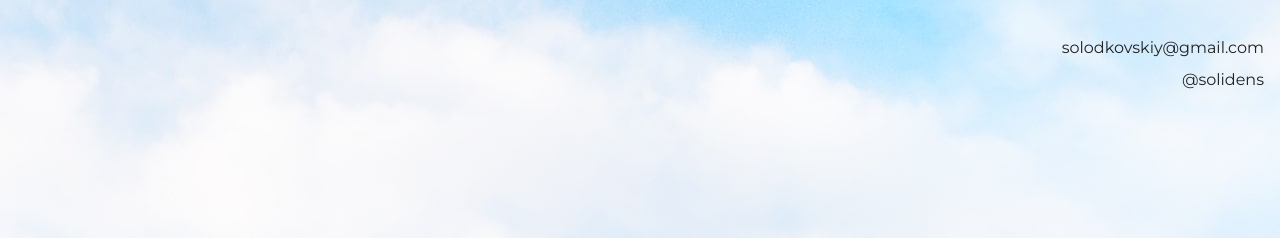
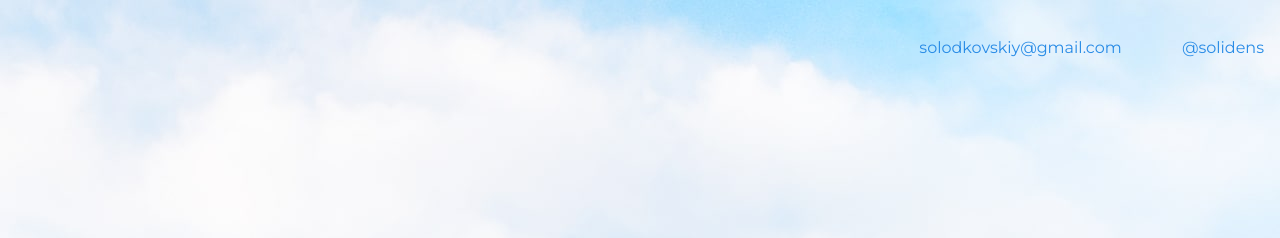
Before and after one commit to solidens/Portfolio-first-step-, a plain HTML site: page index.html in a window 1280 px wide. Shown: the top 238 px of the page. Drawn offline with nearby package versions, Linux system fonts and the light colour scheme.

Commit message:
add link

```diff
--- a/index.html
+++ b/index.html
@@ -13,8 +13,8 @@
 <body>
   <header class="page-header">
     <div class="container">
-      solodkovskiy@gmail.com
-      <br> @solidens
+      <a href="mailto:solodkovskiy@gmail.com">solodkovskiy@gmail.com</a>
+      <a href="telete.in/solidens">@solidens</a>
     </div>
   </header>
 
@@ -33,7 +33,7 @@
       <h3>Чем могу быть полезен</h3>
       <p>Могу сделать простой, но красивый лендинг, небольшое портфолио или одностраничный сайт, который будет стоить
         тебе
-        пару чеканных монет, а мне послужит ещё одним пунктом в портфолио<p>
+        пару чеканных монет, а мне послужат ещё одним пунктом в портфолио<p>
     </div>
   </section>
 
```
